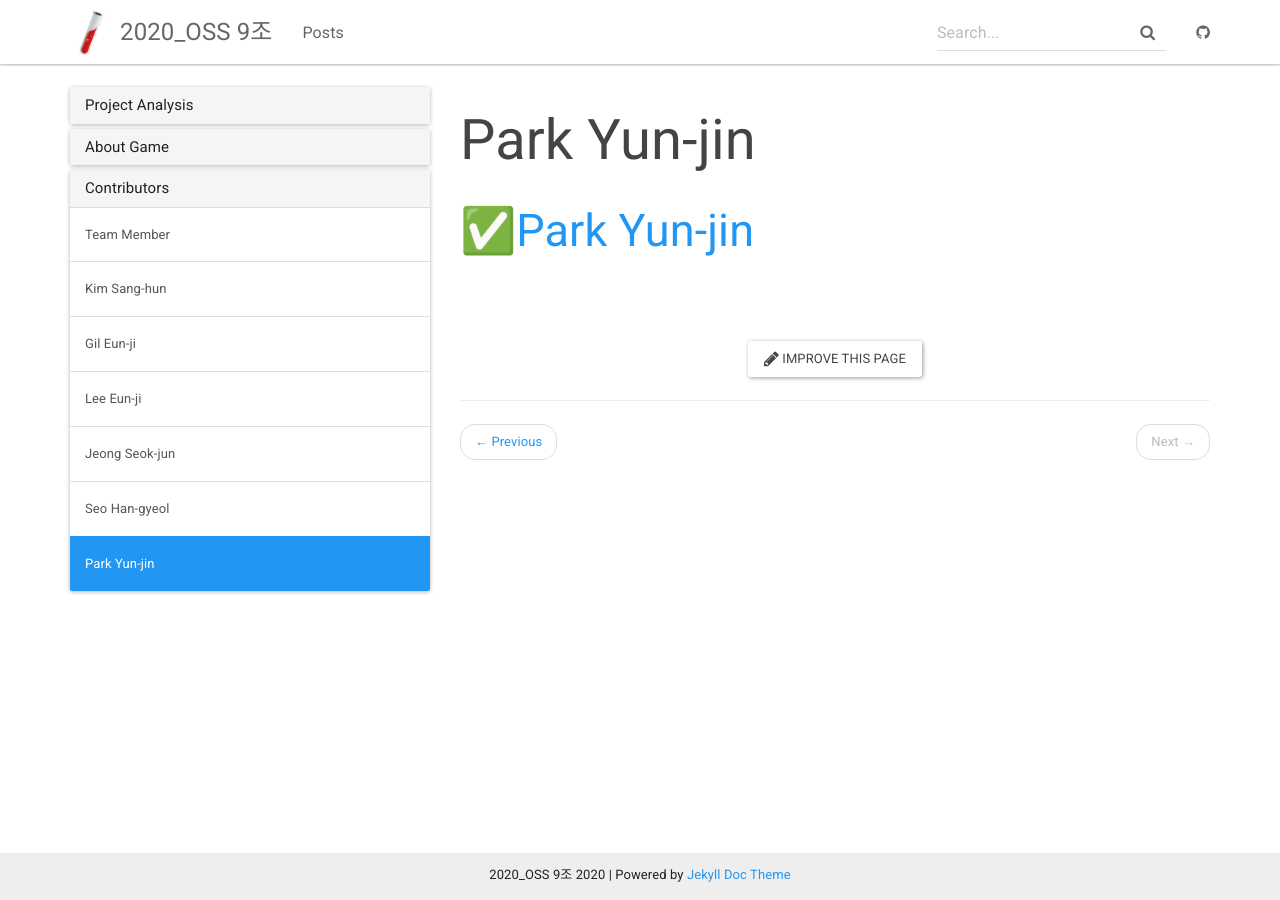
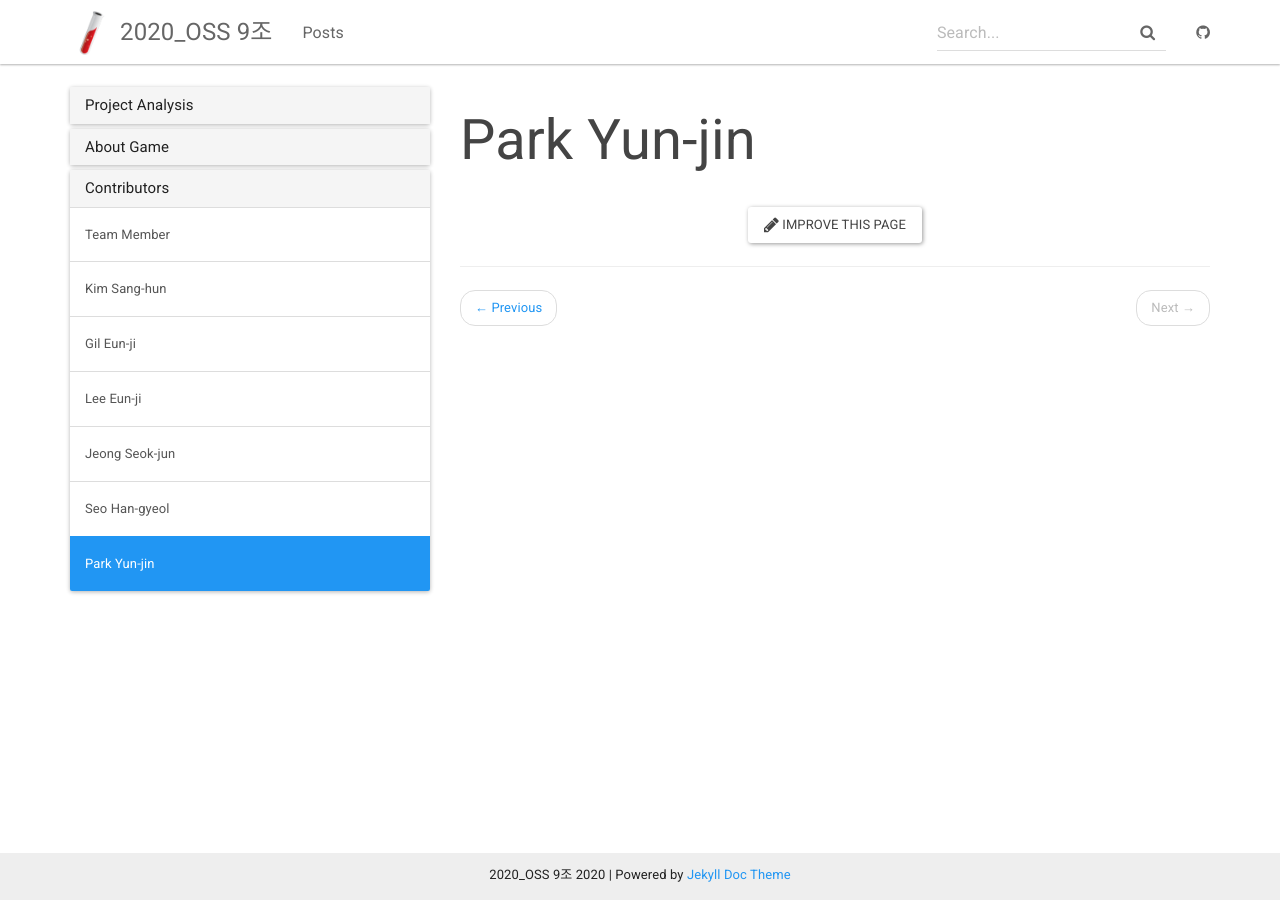
Before and after one commit to doolim98/2020-2-OSS-9, a Jekyll site: the page built from _docs/Teamrole/parkyunjin_role.md, in a window 1280 px wide. Built offline with Jekyll 4.4.1, drawn with Linux system fonts in a browser that asks for light colours.

Commit message:
Update parkyunjin_role.md

```diff
--- a/_docs/Teamrole/parkyunjin_role.md
+++ b/_docs/Teamrole/parkyunjin_role.md
@@ -2,4 +2,3 @@
 title: Park Yun-jin
 permalink: /docs/parkyunjin_role/
 ---
-## &#9989;[Park Yun-jin](https://github.com/younjin0520)<br><br>
```
